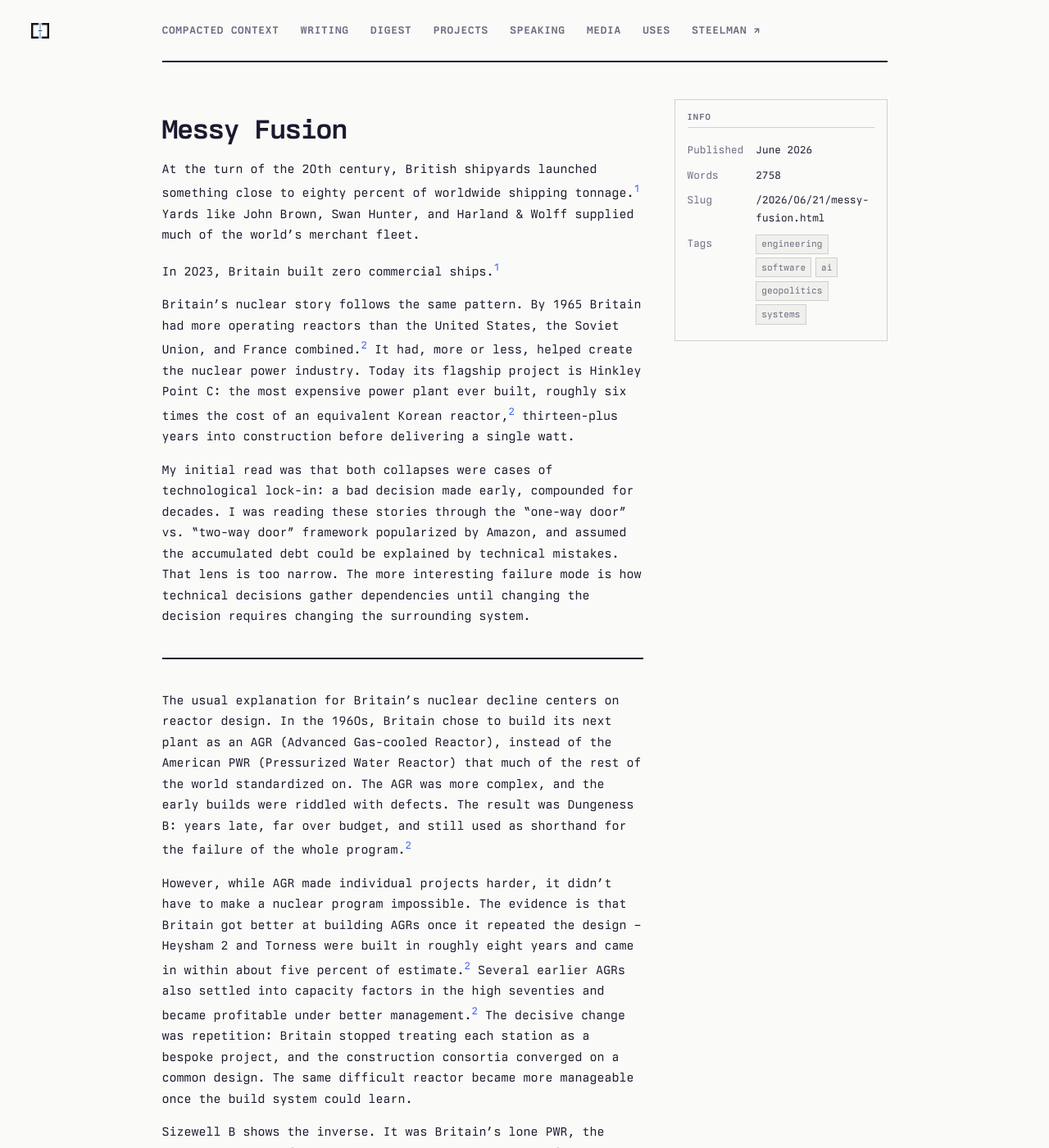
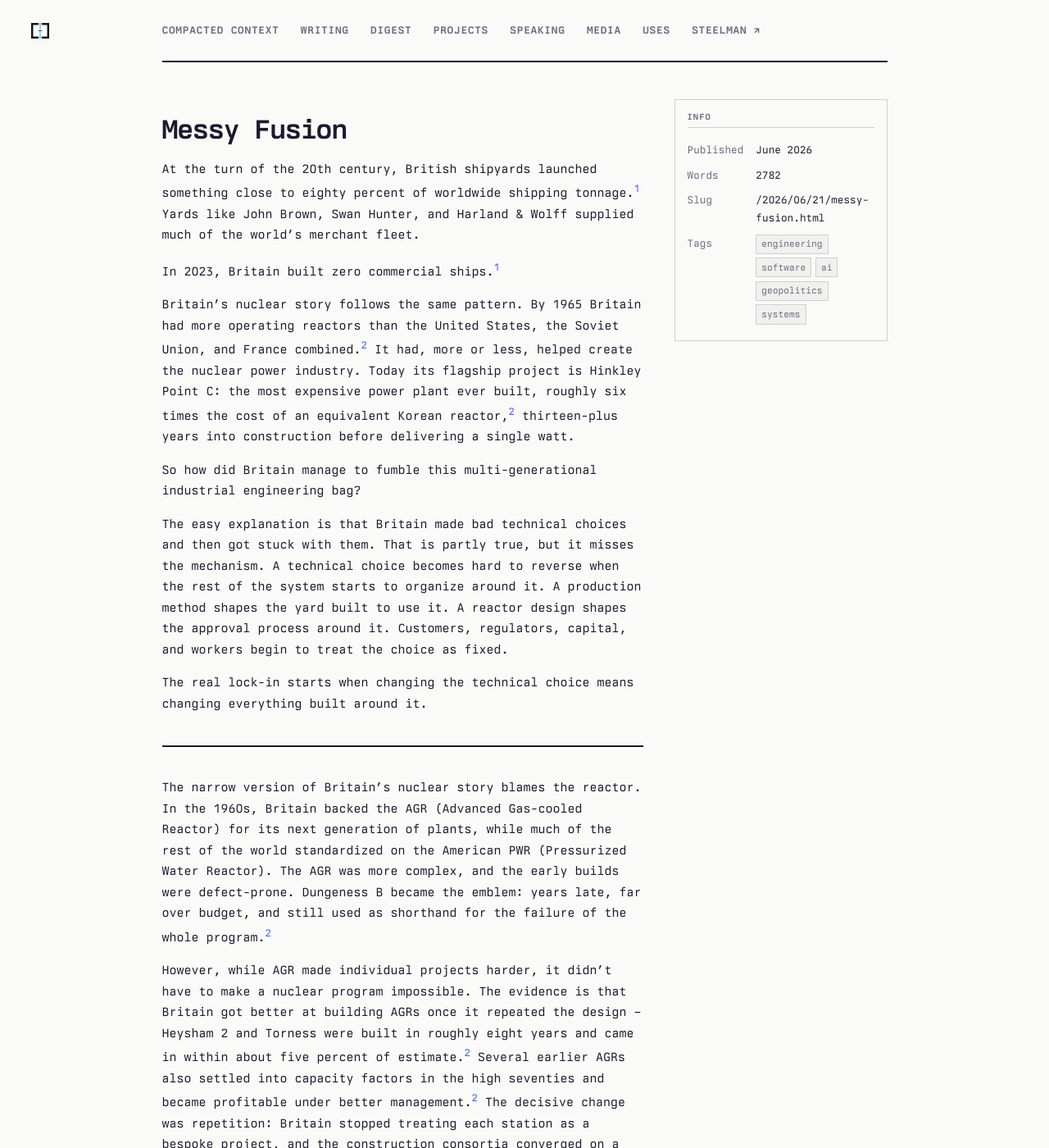
Before and after one commit to dmarticus/dmarticus.github.io, a Jekyll site: the page built from _posts/2026-06-21-messy-fusion.md, in a window 1280 px wide and 1400 px high. Shown: the whole window at 82% size. Built offline with Jekyll 4.4.1, drawn with Linux system fonts in a browser that asks for light colours.

Commit message:
some more edits

```diff
--- a/_posts/2026-06-21-messy-fusion.md
+++ b/_posts/2026-06-21-messy-fusion.md
@@ -11,11 +11,15 @@ In 2023, Britain built zero commercial ships.[^uk-shipbuilding]
 
 Britain's nuclear story follows the same pattern. By 1965 Britain had more operating reactors than the United States, the Soviet Union, and France combined.[^uk-nuclear] It had, more or less, helped create the nuclear power industry. Today its flagship project is Hinkley Point C: the most expensive power plant ever built, roughly six times the cost of an equivalent Korean reactor,[^uk-nuclear] thirteen-plus years into construction before delivering a single watt.
 
-My initial read was that both collapses were cases of technological lock-in: a bad decision made early, compounded for decades. I was reading these stories through the "one-way door" vs. "two-way door" framework popularized by Amazon, and assumed the accumulated debt could be explained by technical mistakes. That lens is too narrow. The more interesting failure mode is how technical decisions gather dependencies until changing the decision requires changing the surrounding system.
+So how did Britain manage to fumble this multi-generational industrial engineering bag?
+
+The easy explanation is that Britain made bad technical choices and then got stuck with them. That is partly true, but it misses the mechanism. A technical choice becomes hard to reverse when the rest of the system starts to organize around it. A production method shapes the yard built to use it. A reactor design shapes the approval process around it. Customers, regulators, capital, and workers begin to treat the choice as fixed.
+
+The real lock-in starts when changing the technical choice means changing everything built around it.
 
 ---
 
-The usual explanation for Britain's nuclear decline centers on reactor design. In the 1960s, Britain chose to build its next plant as an AGR (Advanced Gas-cooled Reactor), instead of the American PWR (Pressurized Water Reactor) that much of the rest of the world standardized on. The AGR was more complex, and the early builds were riddled with defects. The result was Dungeness B: years late, far over budget, and still used as shorthand for the failure of the whole program.[^uk-nuclear]
+The narrow version of Britain's nuclear story blames the reactor. In the 1960s, Britain backed the AGR (Advanced Gas-cooled Reactor) for its next generation of plants, while much of the rest of the world standardized on the American PWR (Pressurized Water Reactor). The AGR was more complex, and the early builds were defect-prone. Dungeness B became the emblem: years late, far over budget, and still used as shorthand for the failure of the whole program.[^uk-nuclear]
 
 However, while AGR made individual projects harder, it didn't have to make a nuclear program impossible. The evidence is that Britain got better at building AGRs once it repeated the design – Heysham 2 and Torness were built in roughly eight years and came in within about five percent of estimate.[^uk-nuclear] Several earlier AGRs also settled into capacity factors in the high seventies and became profitable under better management.[^uk-nuclear] The decisive change was repetition: Britain stopped treating each station as a bespoke project, and the construction consortia converged on a common design. The same difficult reactor became more manageable once the build system could learn.
 
```
